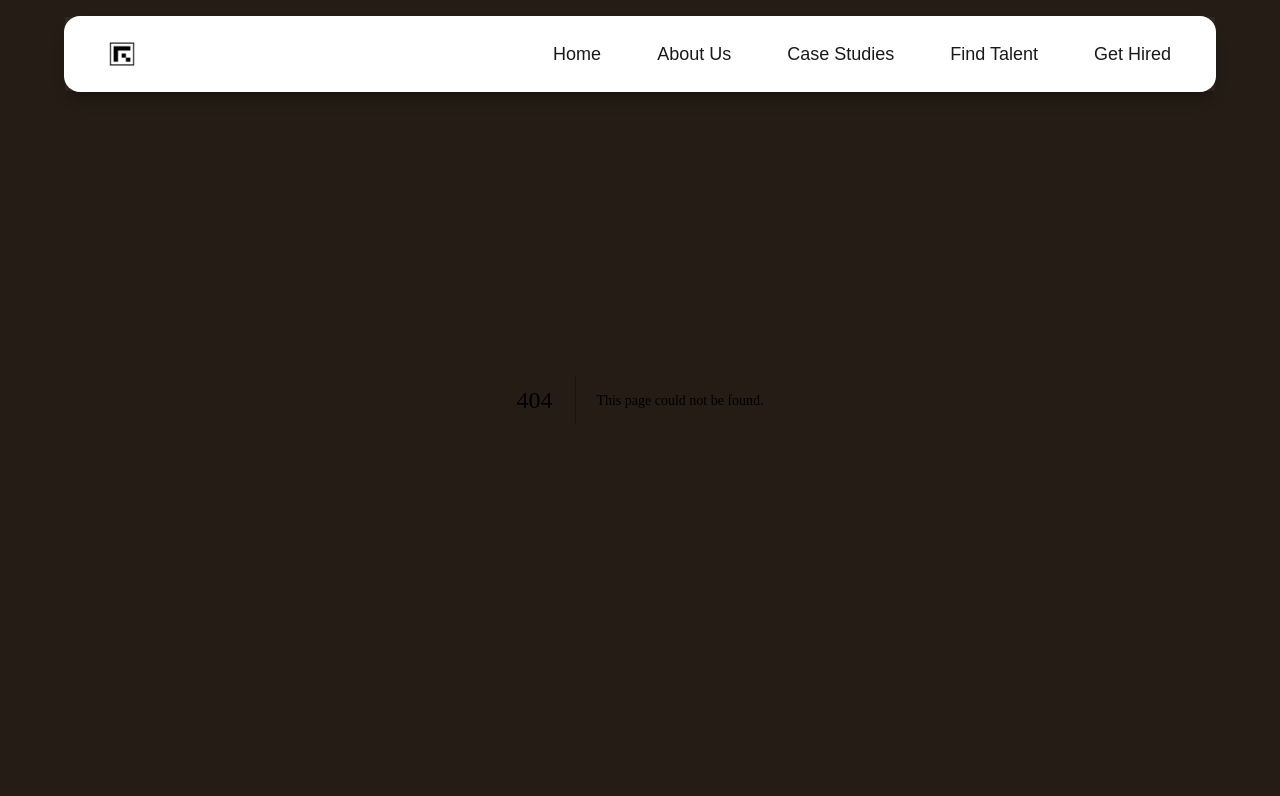
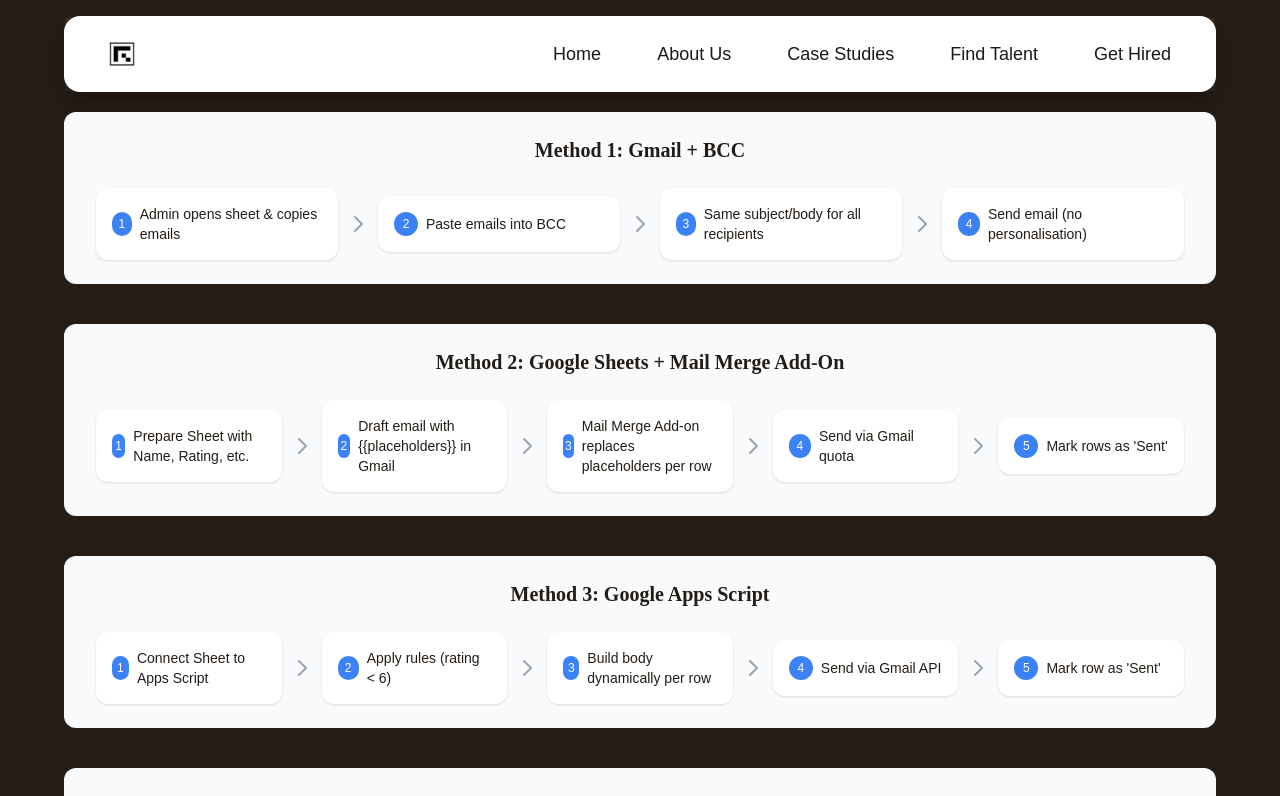
Before and after one commit to aryantrivedi28/aitm-isolated, a Next.js app: page /flows in a window 1280 px wide. Before the commit this address had no page. Shown: the top 796 px of the page. Built offline with nearby package versions, Linux system fonts and the light colour scheme.

Commit message:
flow added

```diff
--- /dev/null
+++ b/src/app/flows/page.tsx
@@ -0,0 +1,95 @@
+"use client";
+
+import React from "react";
+
+export default function Page() {
+  // A small inline helper to draw an arrow depending on screen size
+  const HorizontalArrow = () => (
+    <svg
+      className="hidden md:block w-6 h-6 text-gray-400"
+      fill="none"
+      stroke="currentColor"
+      strokeWidth="2"
+      viewBox="0 0 24 24"
+    >
+      <path strokeLinecap="round" strokeLinejoin="round" d="M9 5l7 7-7 7" />
+    </svg>
+  );
+
+  const VerticalArrow = () => (
+    <svg
+      className="block md:hidden w-6 h-6 text-gray-400 mx-auto"
+      fill="none"
+      stroke="currentColor"
+      strokeWidth="2"
+      viewBox="0 0 24 24"
+    >
+      <path strokeLinecap="round" strokeLinejoin="round" d="M5 9l7 7 7-7" />
+    </svg>
+  );
+
+  // inline renderer for each flow
+  const renderFlow = (title: string, steps: string[]) => (
+    <div className="p-6 bg-gray-50 rounded-xl mb-10 ">
+      <h2 className="text-xl font-bold mb-6 text-center">{title}</h2>
+      <div className="flex flex-col md:flex-row md:items-center md:justify-center">
+        {steps.map((step, idx) => (
+          <React.Fragment key={idx}>
+            <div className="bg-white rounded-xl shadow p-4 flex-1 mx-0 md:mx-2 mb-6 md:mb-0">
+              <div className="flex items-center space-x-2">
+                <span className="inline-flex items-center justify-center w-6 h-6 rounded-full bg-blue-500 text-white text-xs">
+                  {idx + 1}
+                </span>
+                <p className="text-sm">{step}</p>
+              </div>
+            </div>
+            {idx !== steps.length - 1 && (
+              <>
+                <HorizontalArrow />
+                <VerticalArrow />
+              </>
+            )}
+          </React.Fragment>
+        ))}
+      </div>
+    </div>
+  );
+
+  return (
+    <main className="max-w-6xl mx-auto py-28">
+      {renderFlow("Method 1: Gmail + BCC", [
+        "Admin opens sheet & copies emails",
+        "Paste emails into BCC",
+        "Same subject/body for all recipients",
+        "Send email (no personalisation)",
+      ])}
+
+      {renderFlow("Method 2: Google Sheets + Mail Merge Add-On", [
+        "Prepare Sheet with Name, Rating, etc.",
+        "Draft email with {{placeholders}} in Gmail",
+        "Mail Merge Add-on replaces placeholders per row",
+        "Send via Gmail quota",
+        "Mark rows as 'Sent'",
+      ])}
+
+      {renderFlow("Method 3: Google Apps Script", [
+        "Connect Sheet to Apps Script",
+        "Apply rules (rating < 6)",
+        "Build body dynamically per row",
+        "Send via Gmail API",
+        "Mark row as 'Sent'",
+      ])}
+
+      {renderFlow("Method 4: Own Backend System", [
+        "Upload CSV or Authorise Google Sheets API",
+        "Backend imports freelancers into DB",
+        "Admin defines threshold rules (rating <6, etc.)",
+        "Admin writes template with {{Name}}, {{Rating}}",
+        "Backend generates personalised messages",
+        "Send via SMTP/Mailgun/Sendinblue",
+        "Update DB/Sheet status as 'Sent'",
+        "Display logs & dashboard (delivered, opened, bounced)",
+      ])}
+    </main>
+  );
+}
```
